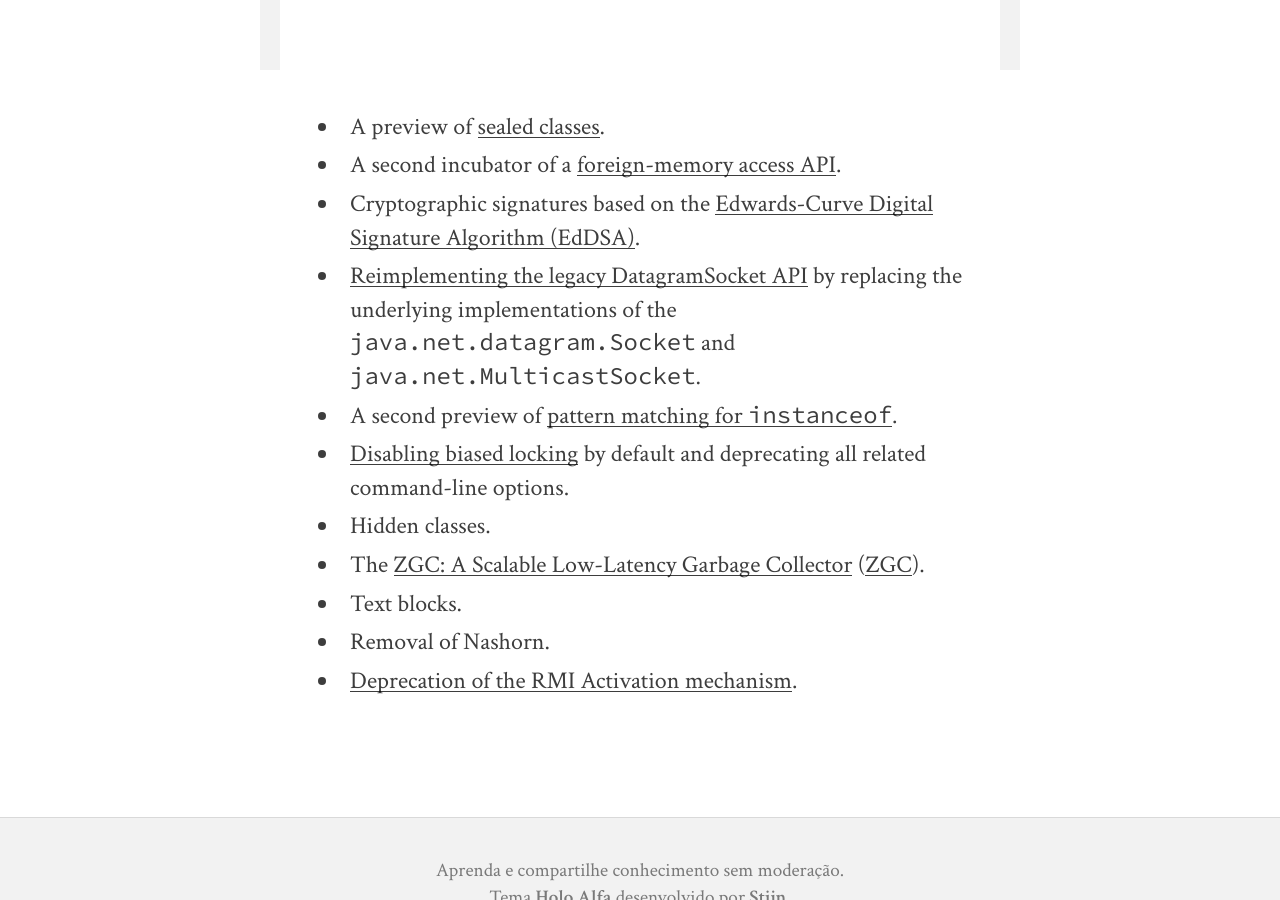
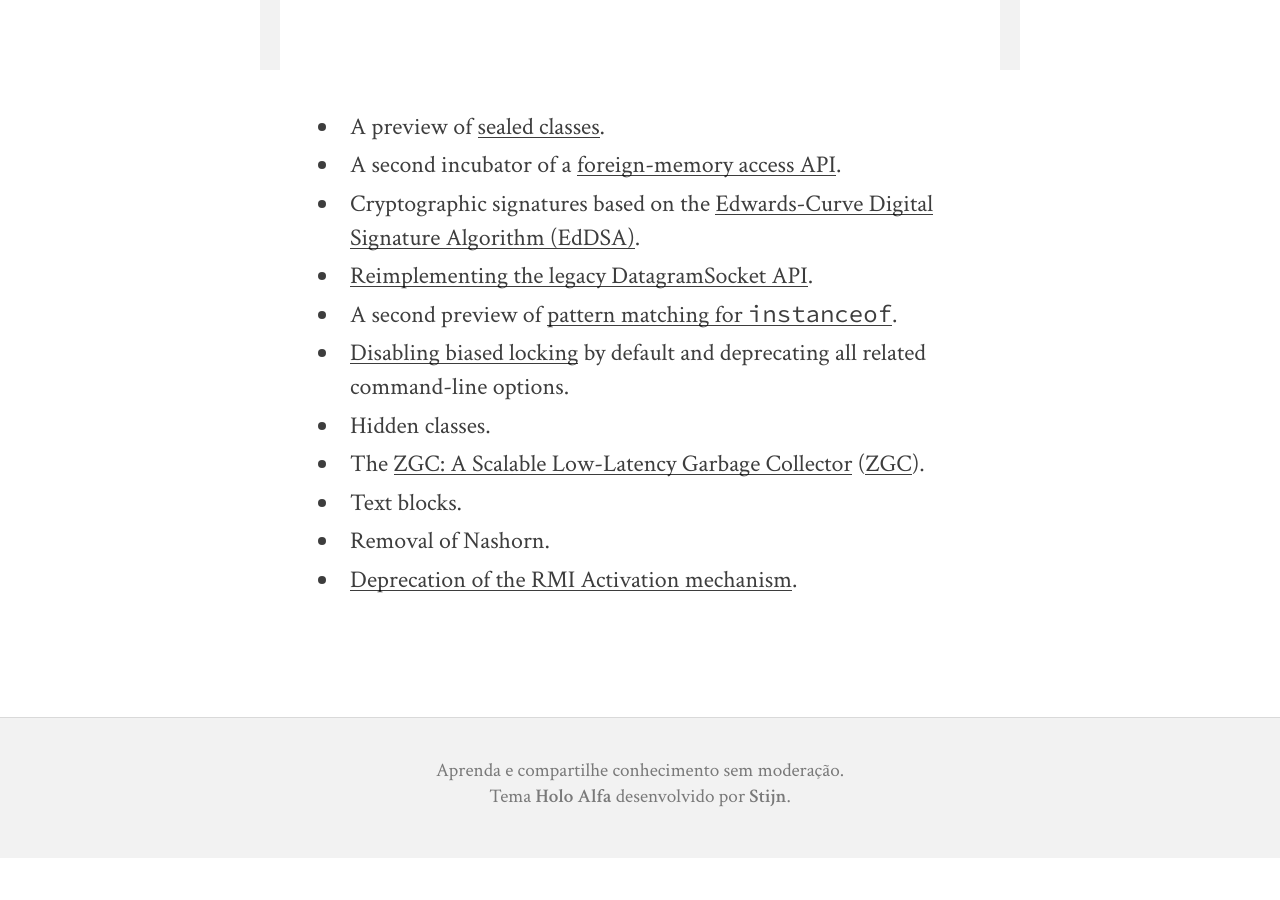
Before and after one commit to FlavioAndre/flavioandre.github.io, a Jekyll site: the page built from _posts/2020-07-07-new-features-jdk15.md, in a window 1280 px wide and 900 px high, scrolled down 739 px. Built offline with Jekyll 4.4.1, drawn with Linux system fonts in a browser that asks for light colours; nearby versions of some CDN libraries; comment, search, counter and statistics services are not loaded; after the commit the page ends 1597 px from its top, so only the background shows below that.

Commit message:
Update 2020-07-07-new-features-jdk15.md

```diff
--- a/_posts/2020-07-07-new-features-jdk15.md
+++ b/_posts/2020-07-07-new-features-jdk15.md
@@ -16,7 +16,7 @@ The new features in Java [Open JDK 15](https://openjdk.java.net/projects/jdk/15/
  - A preview of [sealed classes](https://openjdk.java.net/jeps/360).
  - A second incubator of a [foreign-memory access API](https://openjdk.java.net/jeps/383).
  - Cryptographic signatures based on the [Edwards-Curve Digital Signature Algorithm (EdDSA)](https://openjdk.java.net/jeps/339).
- - [Reimplementing the legacy DatagramSocket API](https://openjdk.java.net/jeps/373) by replacing the underlying implementations of the `java.net.datagram.Socket` and `java.net.MulticastSocket`.
+ - [Reimplementing the legacy DatagramSocket API](https://openjdk.java.net/jeps/373).
  - A second preview of [pattern matching for  `instanceof`](https://openjdk.java.net/jeps/375).
 - [Disabling biased locking](https://openjdk.java.net/jeps/374) by default and deprecating all related command-line options.
  - Hidden classes.
```
